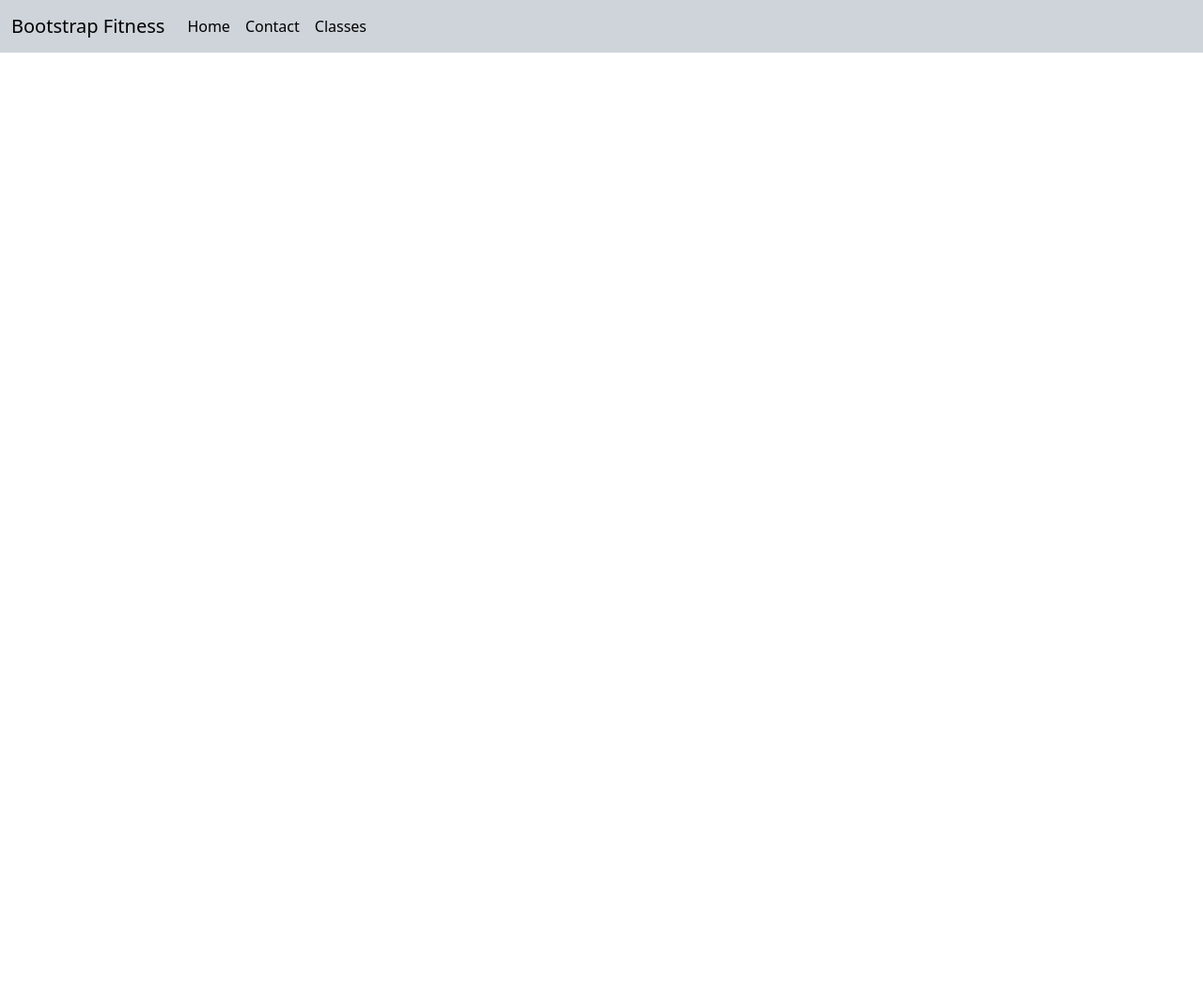
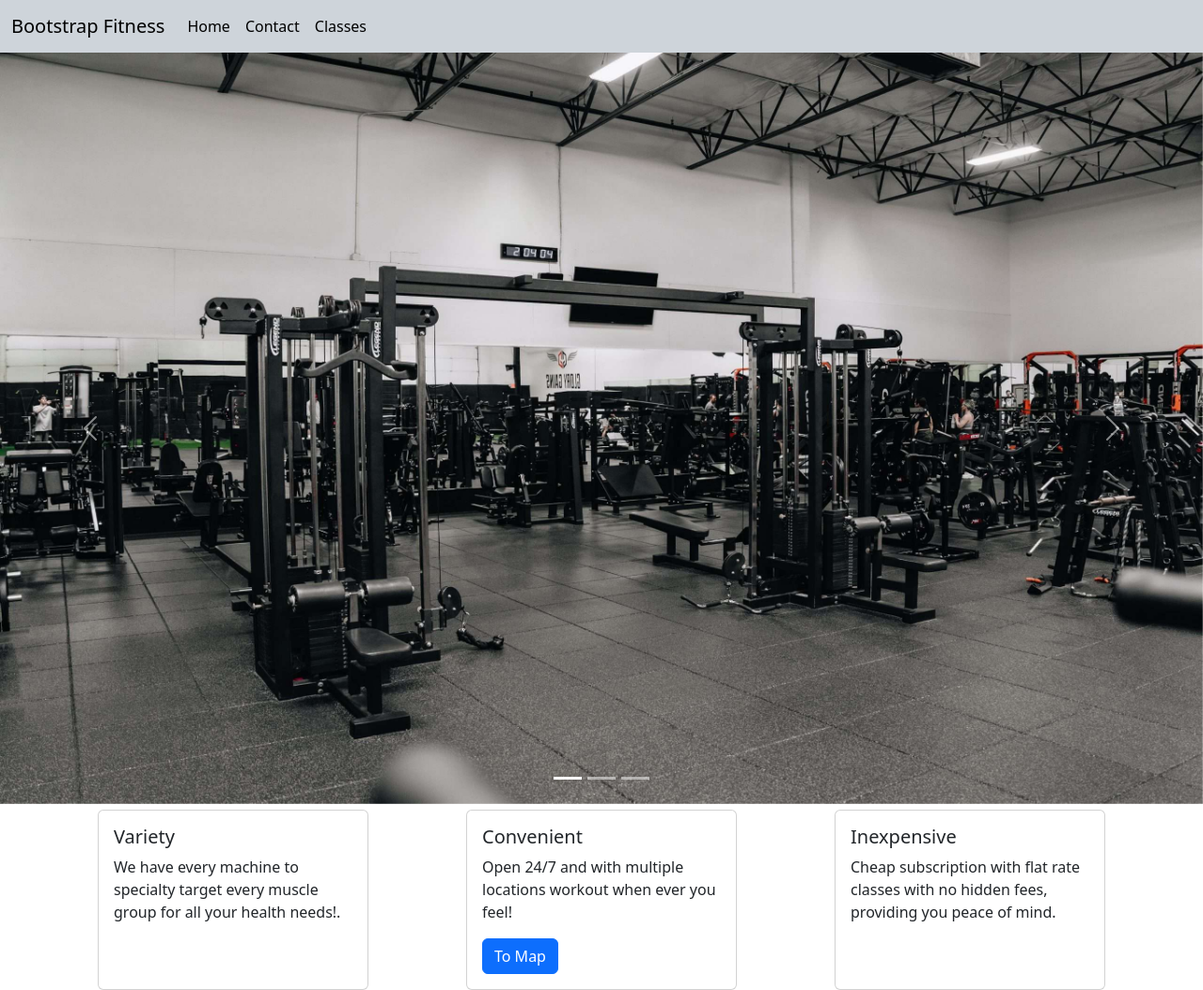
Before and after one commit to 0967677/bootstrapfitness, a plain HTML site: page index.html in a window 1280 px wide. Shown: the whole page at 94% size. Before the commit the page ends 800 px from the top, so only its background shows below. Drawn offline with Linux system fonts and the light colour scheme.

Commit message:
finish main page

```diff
--- a/index.html
+++ b/index.html
@@ -34,6 +34,65 @@
         </div>
     </nav>
 
+
+    <!--CAROUSEL-->
+    <div id="carouselExampleIndicators" class="carousel slide" style="height:50rem;">
+        <div class="carousel-indicators">
+            <button type="button" data-bs-target="#carouselExampleIndicators" data-bs-slide-to="0" class="active"
+                aria-current="true"></button>
+            <button type="button" data-bs-target="#carouselExampleIndicators" data-bs-slide-to="1"></button>
+            <button type="button" data-bs-target="#carouselExampleIndicators" data-bs-slide-to="2"></button>
+        </div>
+        <div class="carousel-inner">
+            <div class="carousel-item active">
+                <img src="images/full-machine-min-scaled.jpeg" class="d-block w-100" alt="picture of weight machine" style="height:50rem;">
+            </div>
+            <div class="carousel-item">
+                <img src="images/Gym-structure-1080x675.png" class="d-block w-100" alt="picture of weights" style="height:50rem;">
+            </div>
+            <div class="carousel-item">
+                <img src="images/Scottsdale-Gyms.jpg" class="d-block w-100" alt="picture of treadmills" style="height:50rem;">
+            </div>
+        </div>
+        <button class="carousel-control-prev" type="button" data-bs-target="#carouselExampleIndicators"
+            data-bs-slide="prev">
+            <span class="carousel-control-prev-icon" aria-hidden="true"></span>
+            <span class="visually-hidden">Previous</span>
+        </button>
+        <button class="carousel-control-next" type="button" data-bs-target="#carouselExampleIndicators"
+            data-bs-slide="next">
+            <span class="carousel-control-next-icon" aria-hidden="true"></span>
+            <span class="visually-hidden">Next</span>
+        </button>
+    </div>
+
+    <div class="d-flex justify-content-evenly" style="margin-top: 6px;">
+    <!--CARD 1-->
+    <div class="card" style="width: 18rem;">
+        <div class="card-body">
+            <h5 class="card-title">Variety</h5>
+            <p class="card-text">We have every machine to specialty target every muscle group for all your health needs!.</p>
+        </div>
+    </div>
+
+    <!--CARD 2-->
+    <div class="card" style="width: 18rem;">
+        <div class="card-body">
+            <h5 class="card-title">Convenient</h5>
+            <p class="card-text">Open 24/7 and with multiple locations workout when ever you feel! </p>
+            <a href="contact.html" class="btn btn-primary">To Map</a>
+        </div>
+    </div>
+
+    <!--CARD 3-->
+    <div class="card" style="width: 18rem;">
+        <div class="card-body">
+            <h5 class="card-title">Inexpensive</h5>
+            <p class="card-text">Cheap subscription with flat rate classes with no hidden fees, providing you peace of mind.</p>
+        </div>
+    </div>
+    </div>
+
 </body>
 
 </html>
```
